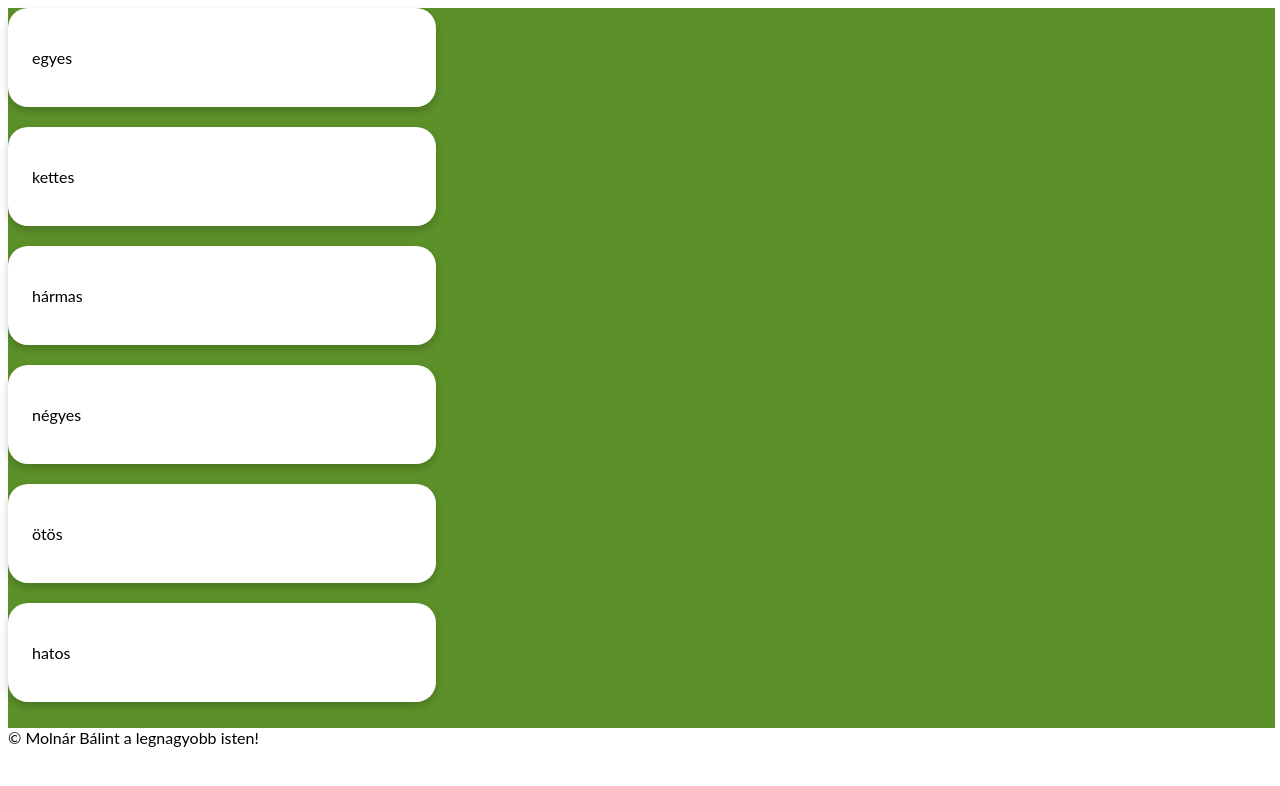
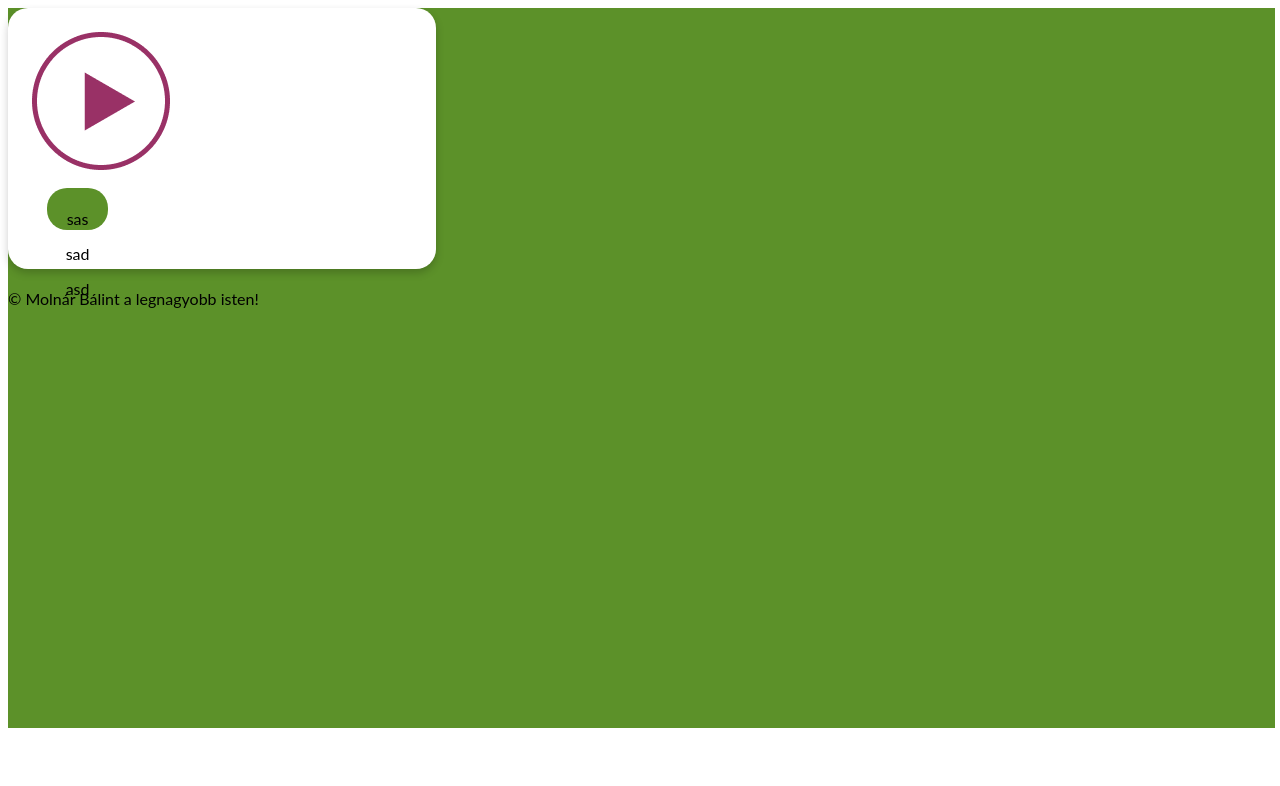
Before and after one commit to MKristof6/LazyLlamas, a Python web app: template templates/listening_game.html in a window 1280 px wide. Shown: the top 786 px of the page. Run offline with Jinja, Linux system fonts and the light colour scheme; the template is opened without the code that fills it, so the values that code supplies are empty; some libraries are stand-ins or nearby versions.

Commit message:
Create html for listening game

```diff
--- a/templates/listening_game.html
+++ b/templates/listening_game.html
@@ -1,39 +1,27 @@
 {% extends 'template.html' %}
 {% block title %} Llamigos para los niños {% endblock %}
-{% block head %} {{ super() }} {% endblock %}
+{% block head %} {{ super() }}
+    <script type="text/javascript" src="{{ url_for('static', filename='js/listeningGame.js') }}" defer></script>
+{% endblock %}
 {% block content %}
 
 
     <div class="green-background">
-
         <div class="card">
-            <p>egyes</p>
+            <div>
+                <input type="image" id="speak" value="{{ answer[0]['answer'] }}" src="./static/images/play.png" onclick="responsiveVoice.speak(textSpeak())">
+            </div>
+            <div class="possibilities">
+                <p>sas</p>
+                <p>sad</p>
+                <p>asd</p>
+            </div>
         </div>
 
-        <div class="card">
-            <p>kettes</p>
-        </div>
-
-        <div class="card">
-            <p>hármas</p>
-        </div>
-
-        <div class="card">
-            <p>négyes</p>
-        </div>
-
-        <div class="card">
-            <p>ötös</p>
-        </div>
-
-        <div class="card">
-            <p>hatos</p>
-        </div>
-    </div>
-
-
-
-
-
+    <script>
+            function textSpeak() {
+                responsiveVoice.speak(document.getElementById("speak").value);
+            }
+        </script>
 
 {% endblock %}
```
